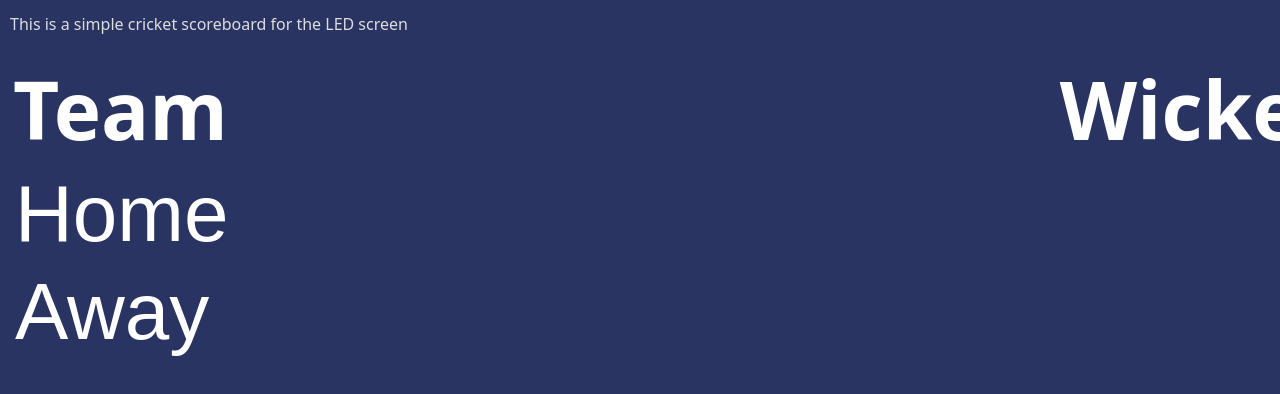
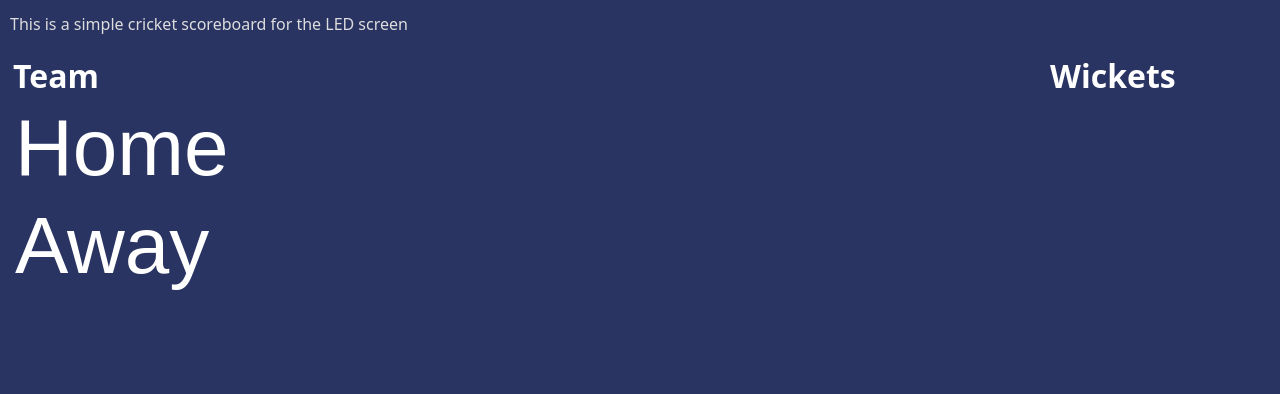
Before and after one commit to jbodswor/rpi-led-cricket-scoreboard, a plain HTML site: page html/index.html in a window 1280 px wide. Shown: the part 78-472 px from the top of the page. Drawn offline with Linux system fonts and the light colour scheme.

Commit message:
updated style

```diff
--- a/html/css/scoreboard.css
+++ b/html/css/scoreboard.css
@@ -20,7 +20,7 @@ h1 {
 th {
   text-align: left;
   color: white;
-  font-size: 5em;
+  font-size: 2em;
 }
 
 td {
--- a/html/index.html
+++ b/html/index.html
@@ -15,9 +15,9 @@
     <form class="scoreboard" action="index.html" method="post">
       <table>
         <tr>
-          <th>Team</th>
-          <th class="wickets">Wickets</th>
-          <th class="runs">Runs</th>
+          <th class="table-title">Team</th>
+          <th class="table-title">Wickets</th>
+          <th class="table-title">Runs</th>
         </tr>
         <tr>
           <td>
```
